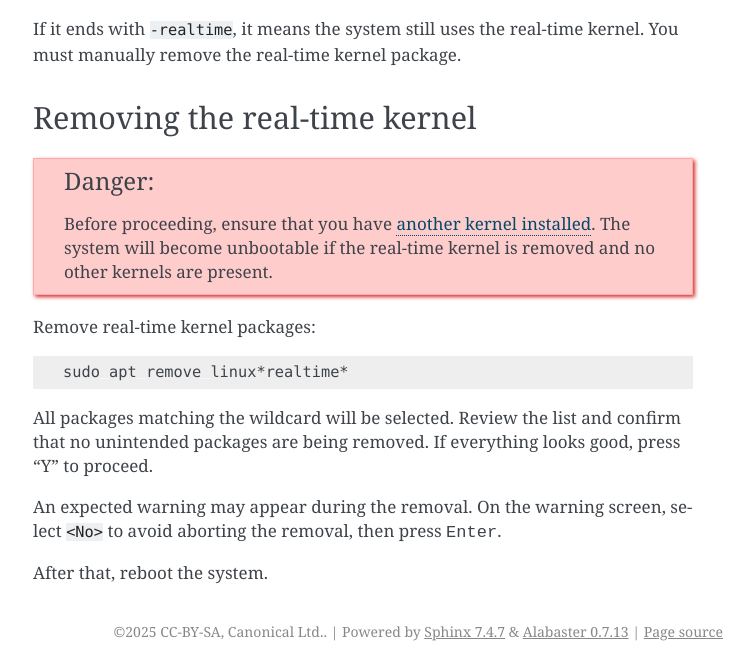
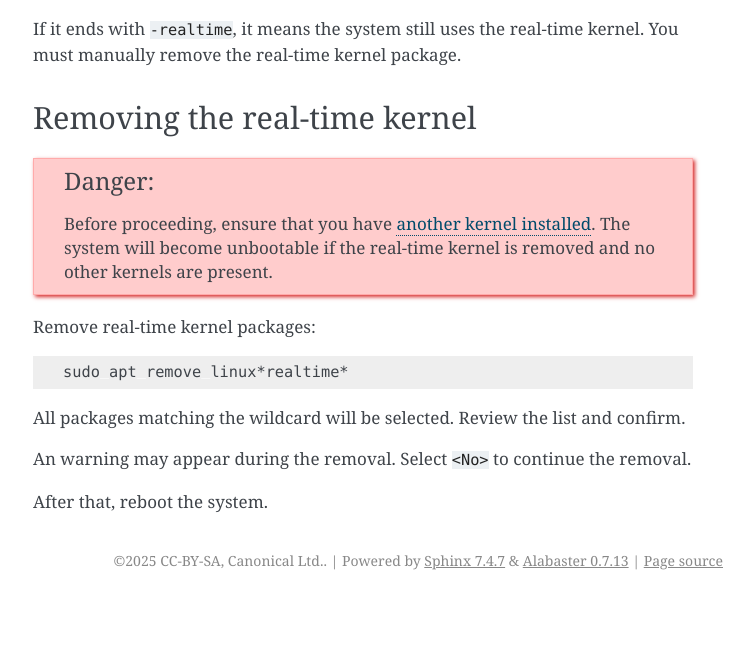
Before and after one commit to canonical/real-time-ubuntu-docs, a Sphinx documentation site: the page built from docs/how-to/switch-from-realtime-to-generic-kernel.md, in a window 1280 px wide. Shown: the part 1105-1776 px from the top of the page, without its empty margins (387-1141 px from the left). Built offline with Sphinx 7.4.7, drawn with Linux system fonts in a browser that asks for light colours; after the commit the page ends 1705 px from its top, so only the background shows below that.

Commit message:
refact: reword warning text
Signed-off-by: Lincoln Wallace <lincoln.wallace@canonical.com>

````diff
--- a/docs/how-to/switch-from-realtime-to-generic-kernel.md
+++ b/docs/how-to/switch-from-realtime-to-generic-kernel.md
@@ -106,10 +106,9 @@ sudo apt remove linux*realtime*
 ```
 
 All packages matching the wildcard will be selected.
-Review the list and confirm that no unintended packages are being removed.
-If everything looks good, press "Y" to proceed.
+Review the list and confirm.
 
-An expected warning may appear during the removal.
-On the warning screen, select `<No>` to avoid aborting the removal, then press {kbd}`Enter`.
+An warning may appear during the removal.
+Select `<No>` to continue the removal.
 
 After that, reboot the system.
````
